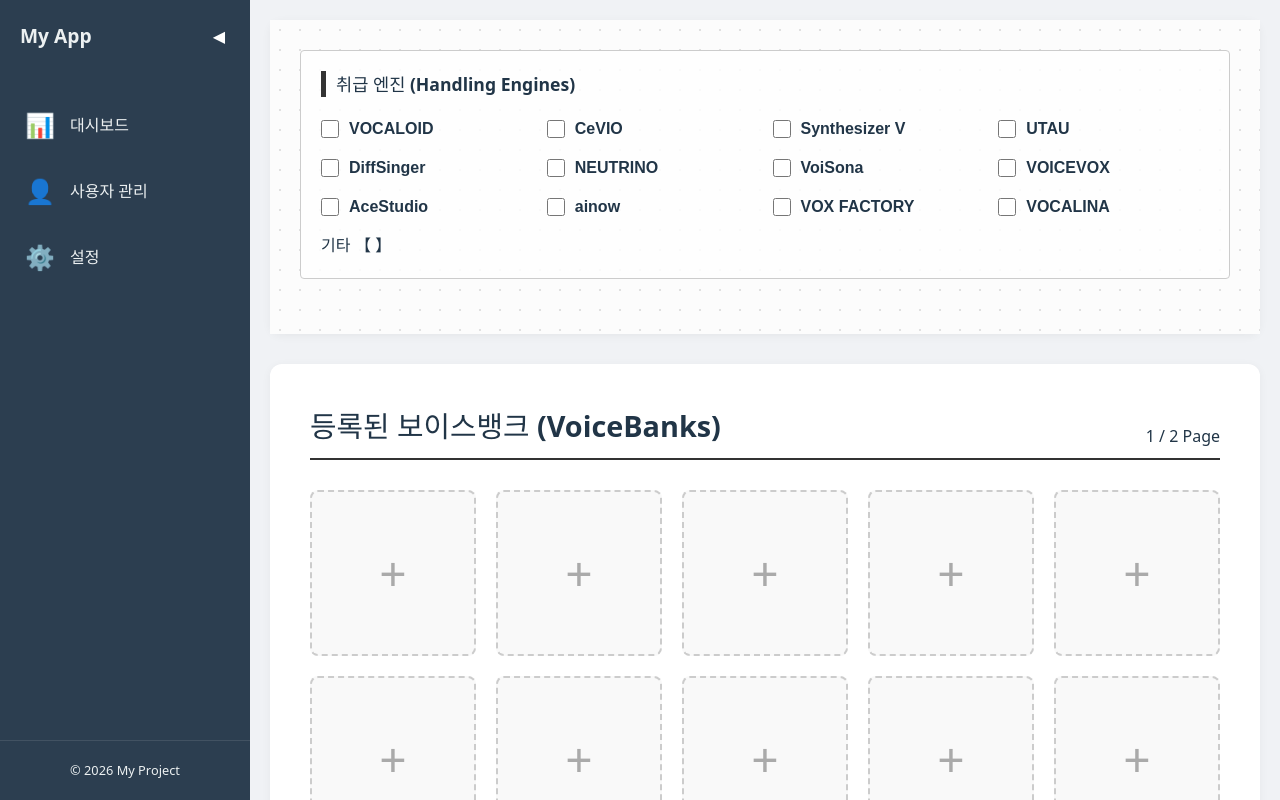
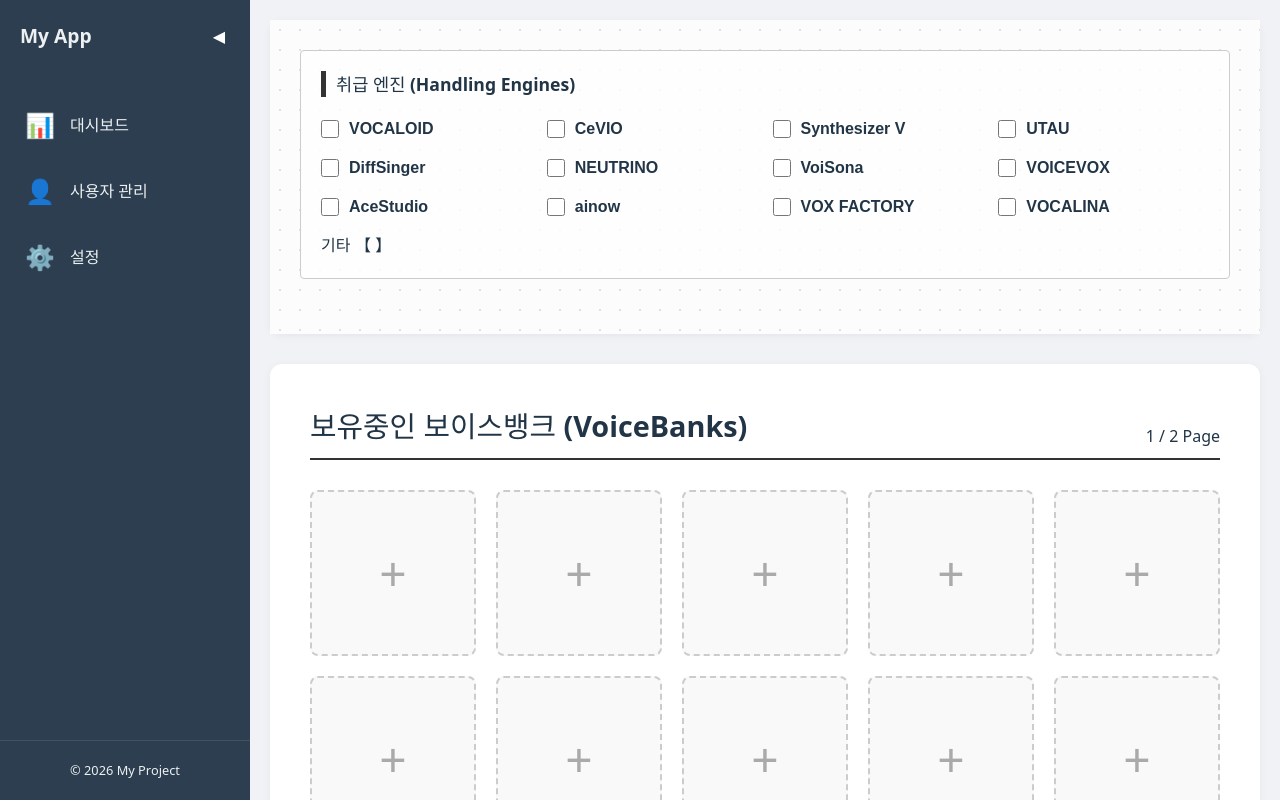
Before and after one commit to STH-1-Class-One-Group/deploy-test2-10, a React (Vite) app: page / in a window 1280 px wide. Built offline with nearby package versions, Linux system fonts and the light colour scheme.

Commit message:
VoiceBank 타이틀 수정

```diff
--- a/src/components/VoiceBank/VoiceBank.jsx
+++ b/src/components/VoiceBank/VoiceBank.jsx
@@ -27,7 +27,7 @@
 return (
     <div className="voicebank-container">
     <div className="voicebank-header">
-        <h2 className="title">등록된 보이스뱅크 (VoiceBanks)</h2>
+        <h2 className="title">보유중인 보이스뱅크 (VoiceBanks)</h2>
         <span className="page-info">{currentPage} / {totalPages} Page</span>
     </div>
 
```
